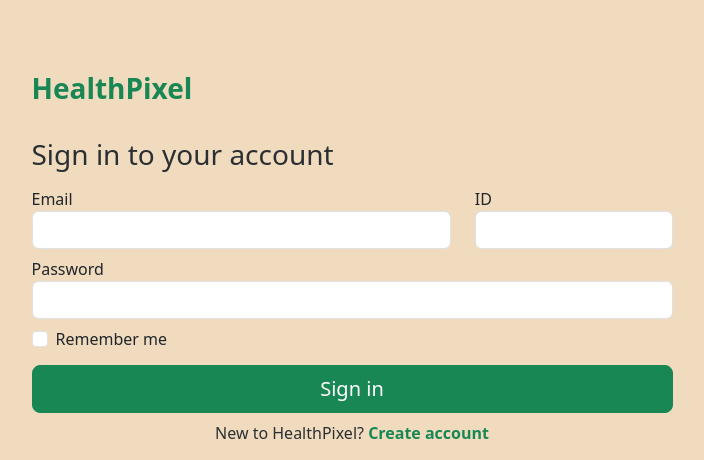
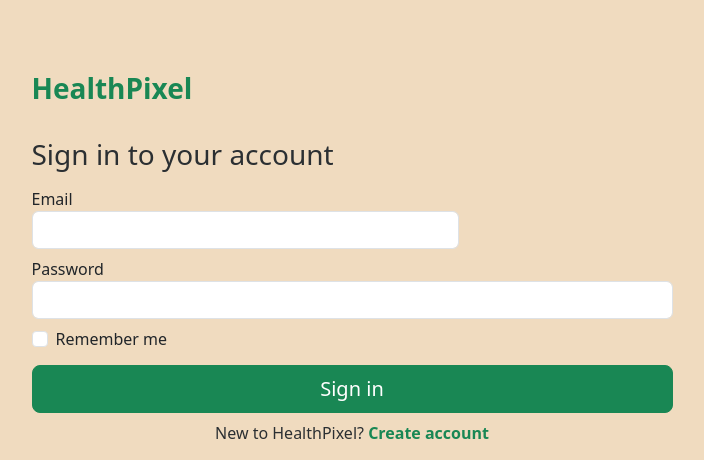
Before and after one commit to HealthPixel/healthpixel, a Python web app: template api/templates/login.html in a window 1280 px wide. Shown: the top 460 px of the page, without its empty margins (288-992 px from the left). Run offline with Jinja, Linux system fonts and the light colour scheme; the template is opened without the code that fills it, so the values that code supplies are empty.

Commit message:
removed ID field in login.html

```diff
--- a/api/templates/login.html
+++ b/api/templates/login.html
@@ -23,7 +23,6 @@
             method="GET"
             action="{{ url_for('login') }}"
           >
-            <div class="row">
               <h3 class="text-secondary-emphasis mb-3">
                 Sign in to your account
               </h3>
@@ -36,11 +35,6 @@
                   id="email"
                 />
               </div>
-              <div class="col">
-                <label for="id">ID</label>
-                <input type="number" name="id" class="form-control" id="id" />
-              </div>
-            </div>
             <label for="pwd">Password</label>
             <input type="password" name="password" class="form-control mb-2" />
             <div class="form-check">
```
